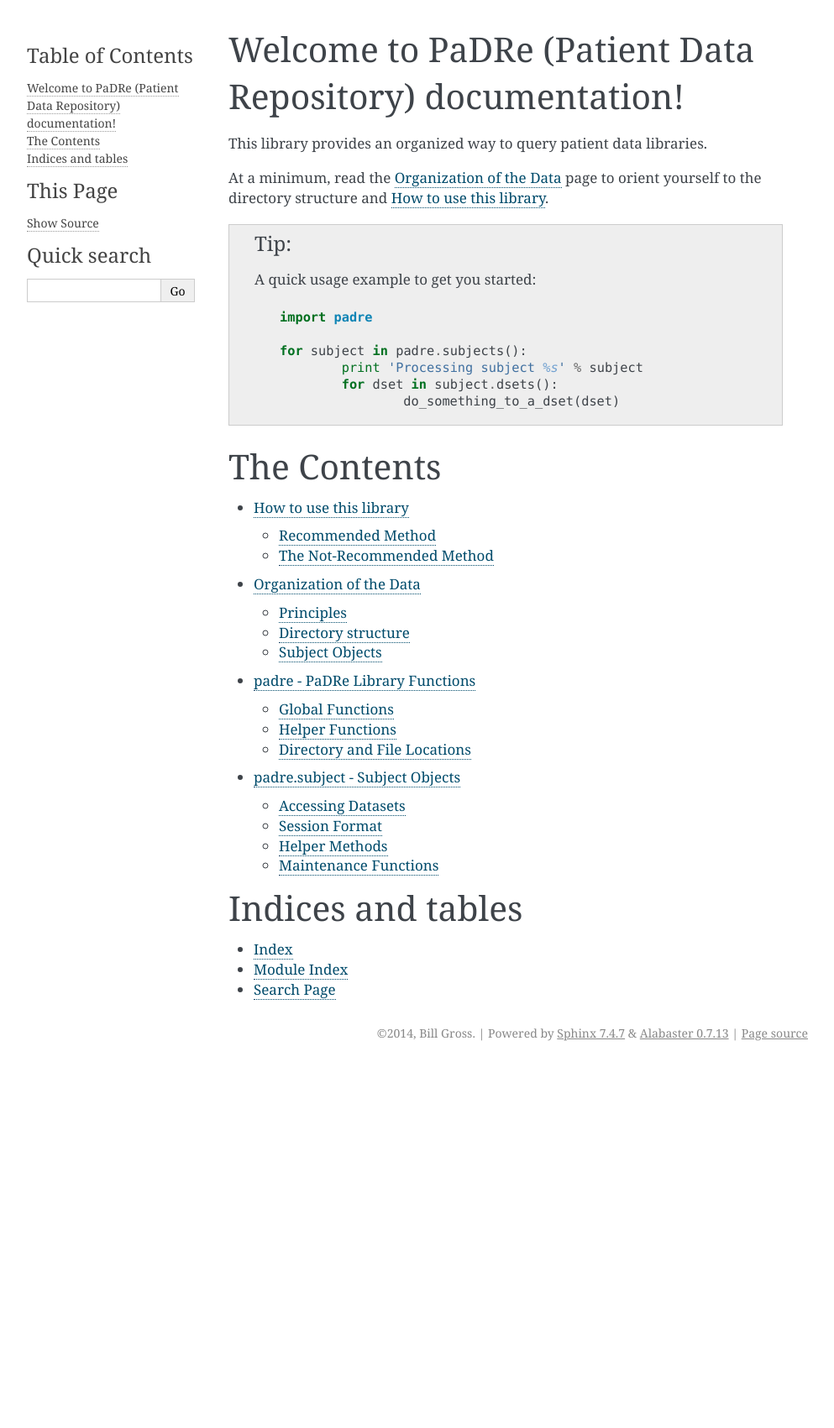
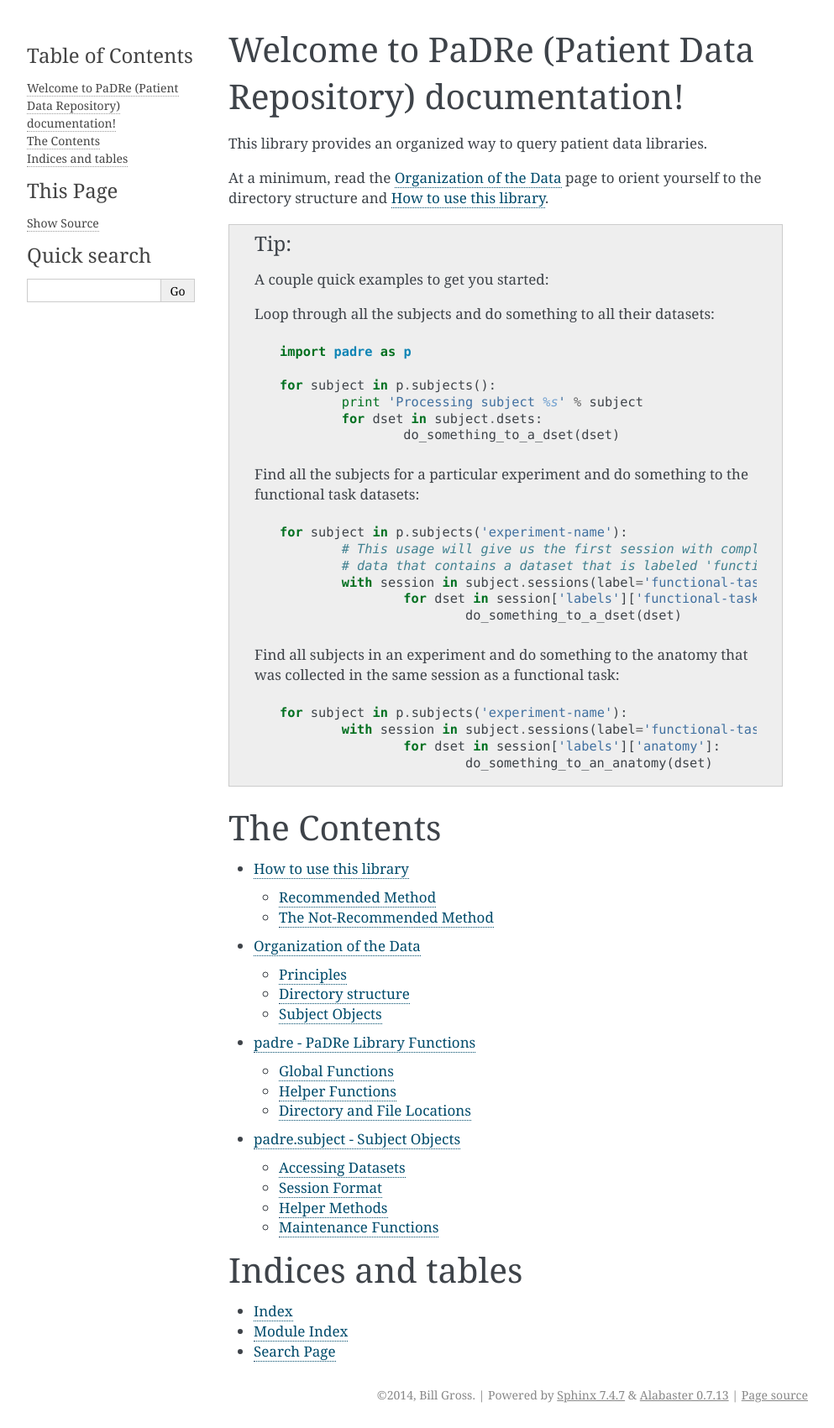
Before and after one commit to azraq27/padre, a Sphinx documentation site: the page built from docs/source/index.rst, in a window 1280 px wide. Shown: the whole page at 84% size, without its empty margins (148-1141 px from the left). Built offline with Sphinx 7.4.7, drawn with Linux system fonts in a browser that asks for light colours; before the commit the page ends 1270 px from its top, so only the background shows below that.

Commit message:
doc updates

```diff
--- a/docs/source/index.rst
+++ b/docs/source/index.rst
@@ -12,14 +12,34 @@ At a minimum, read the :doc:`organization` page to orient yourself to the
 directory structure and :doc:`setup`.
 
 .. tip::
-	A quick usage example to get you started::
+	A couple quick examples to get you started:
 
-		import padre
+	Loop through all the subjects and do something to all their datasets::
 
-		for subject in padre.subjects():
+		import padre as p
+
+		for subject in p.subjects():
 			print 'Processing subject %s' % subject
-			for dset in subject.dsets():
+			for dset in subject.dsets:
 				do_something_to_a_dset(dset)
+
+	Find all the subjects for a particular experiment and do something
+	to the functional task datasets::
+
+		for subject in p.subjects('experiment-name'):
+			# This usage will give us the first session with complete
+			# data that contains a dataset that is labeled 'functional-task'
+			with session in subject.sessions(label='functional-task'):
+				for dset in session['labels']['functional-task']:
+					do_something_to_a_dset(dset)
+
+	Find all subjects in an experiment and do something to the anatomy that
+	was collected in the same session as a functional task::
+
+		for subject in p.subjects('experiment-name'):
+			with session in subject.sessions(label='functional-task'):
+				for dset in session['labels']['anatomy']:
+					do_something_to_an_anatomy(dset)
 
 
 The Contents
```
